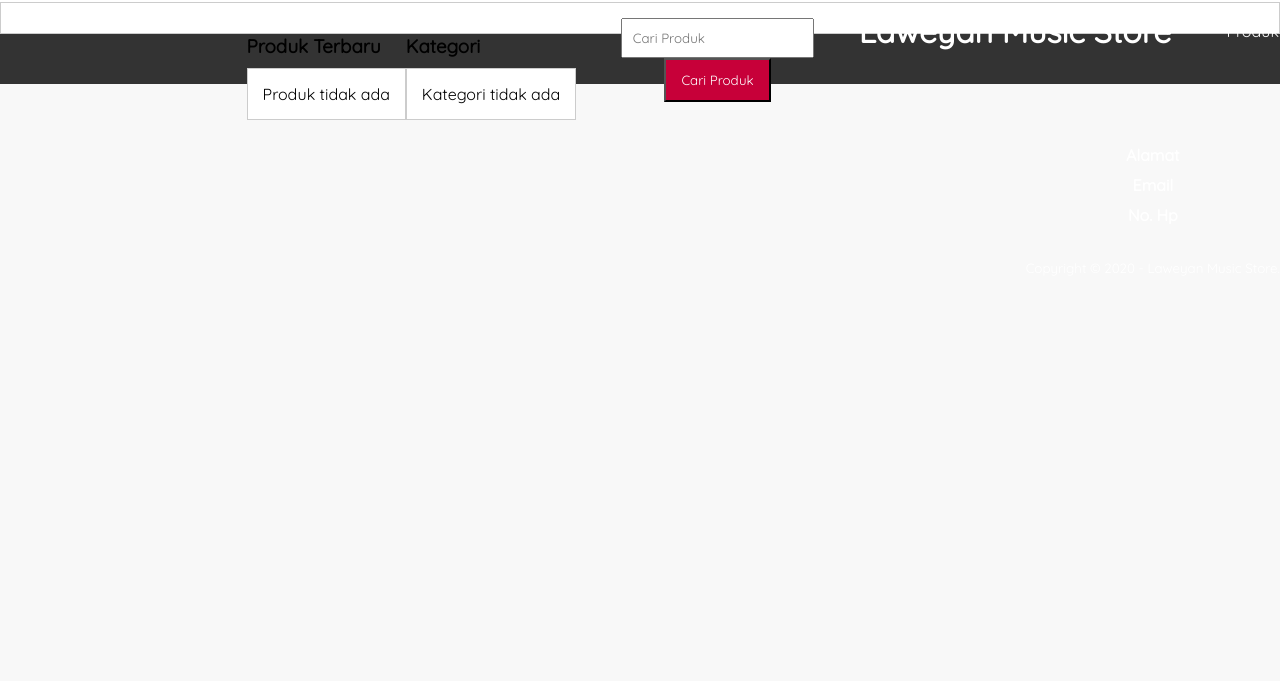
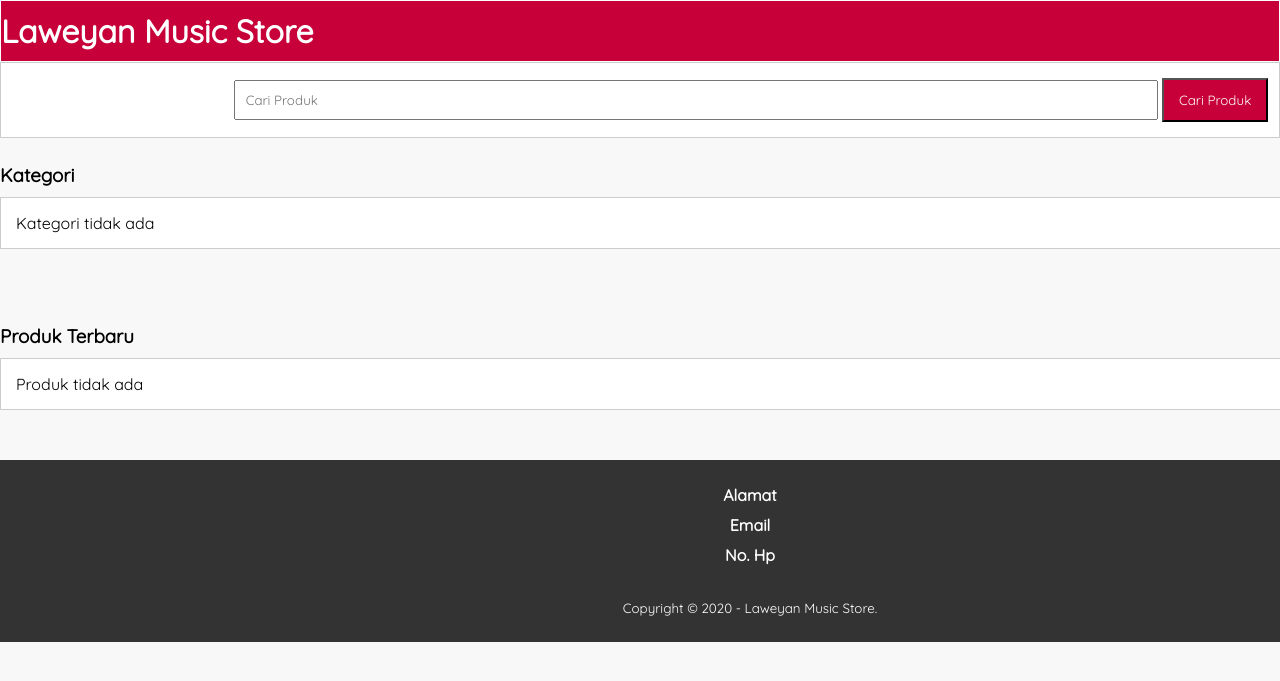
Before and after one commit to Fazayoga/laweyanmusic, a PHP site: page / in a window 1280 px wide; the page is wider, and only the part inside the window is pictured. Shown: the top 681 px of that part. Run offline with PHP 8.4, Linux system fonts and the light colour scheme; data that the repository does not hold is empty.

Commit message:
ubah kode

```diff
--- a/css/style.css
+++ b/css/style.css
@@ -6,8 +6,6 @@
 }
 
 body {
-    margin: 0px;
-    padding: 0px;
     background-color: #f8f8f8;
 }
 
@@ -65,8 +63,6 @@
 }
 
 header {
-    margin: 0px;
-    padding: 0px;
     border: 1px solid;
     background-color: #C70039;
     color: #fff;
@@ -97,11 +93,8 @@
 }
 
 .container{
-    width: auto;
-    height: auto;
-    float: right;
+    width: 1500px;
     margin: 0 auto;
-    padding: auto;
 }
 
 .container:after {
@@ -111,9 +104,7 @@
 }
 
 .section{
-    width: 1100px;
-    margin: auto;
-    position: relative;
+    padding: 25px 0;
 }
 
 .box{
@@ -347,21 +338,16 @@
     .container{
         width: 1500px;
         margin: 0 auto;
-        height: auto;
     }
 
     .container:after {
         content: '';
         display: block;
         clear: both;
-        width: 100%;
-        height: auto;
     }
 
     .section{
         padding: 25px 0;
-        width: 100%;
-        height: auto;
     }
 
     .box{
```
